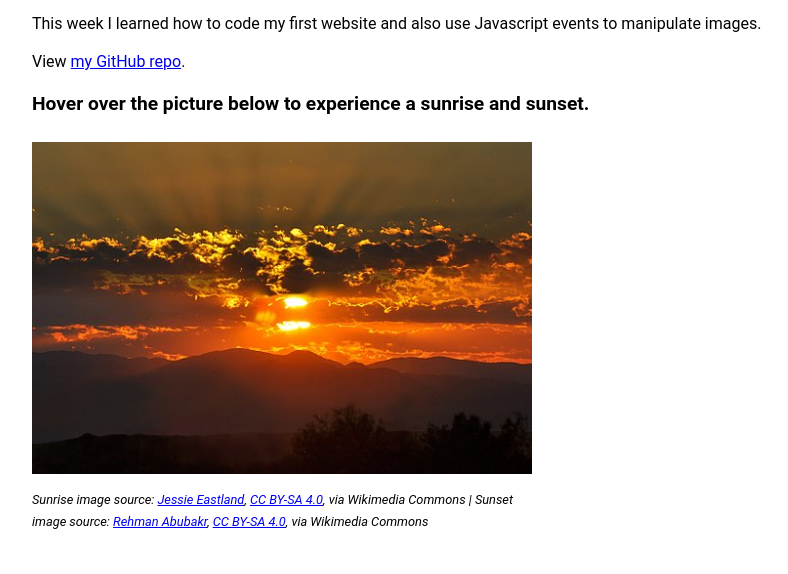
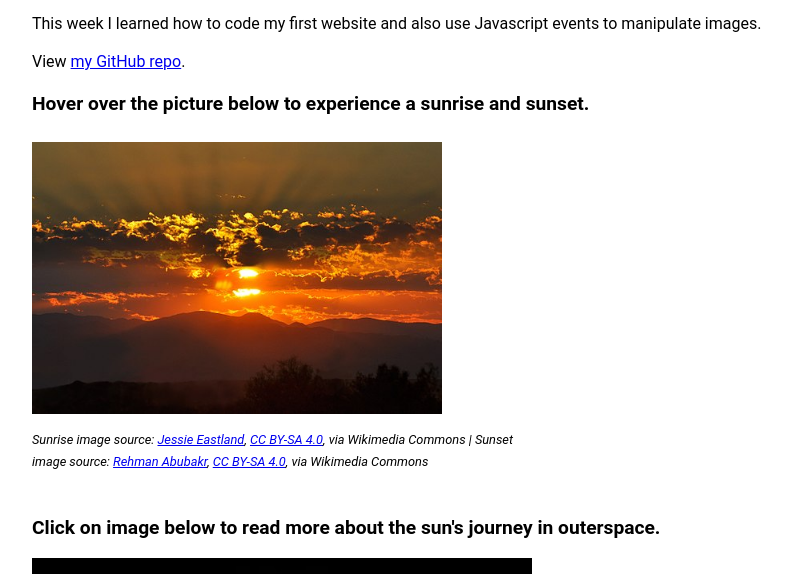
Before and after one commit to andreawood/js_project, a plain HTML site: page index.html in a window 1280 px wide. Shown: the part 157-731 px from the top of the page, without its empty margins (32-820 px from the left). Drawn offline with Linux system fonts and the light colour scheme.

Commit message:
updated css v2

```diff
--- a/css/main.css
+++ b/css/main.css
@@ -40,6 +40,7 @@ h1 {
   padding-bottom: 1.5rem;
 }
 #size {
+  max-height: 288px;
   max-width: 500px;
   padding: .5rem 0rem;
 }
```
